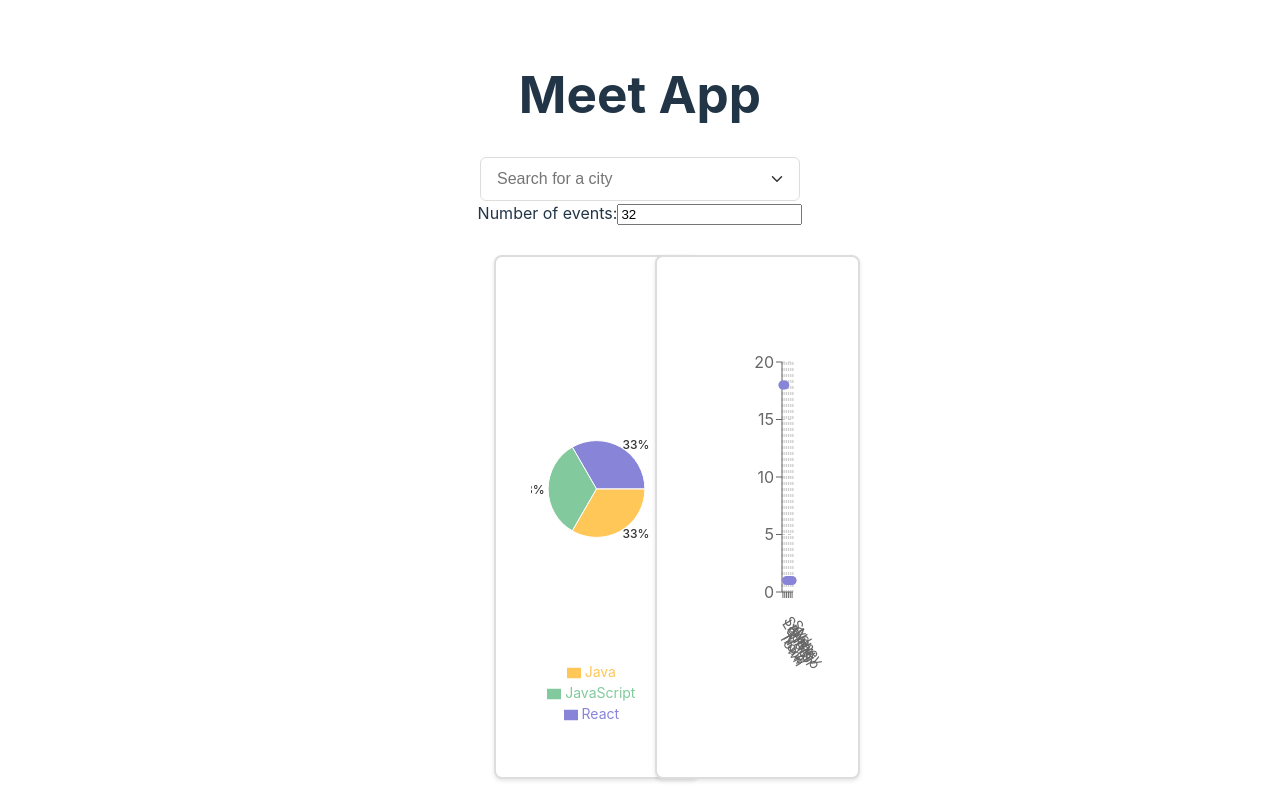
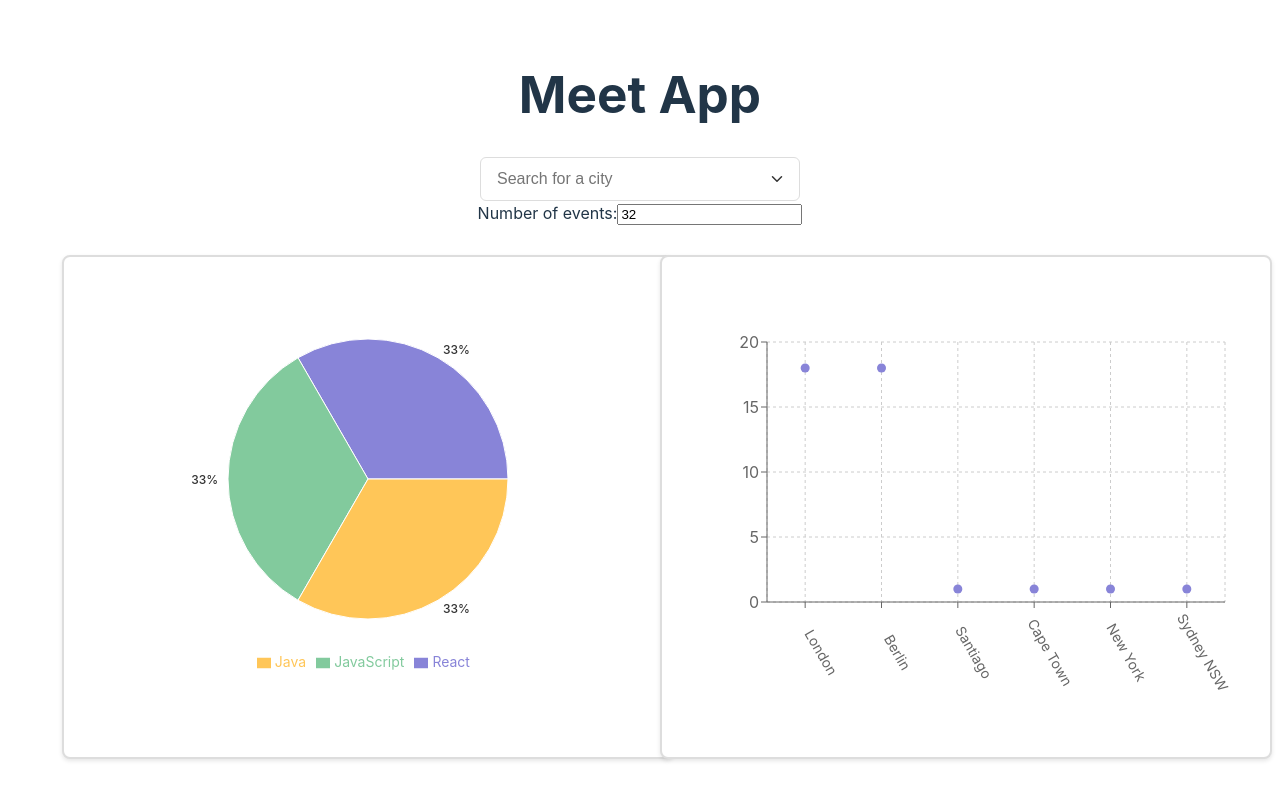
Before and after one commit to CreativeMarkus/meet, a React (Vite) app: page / in a window 1280 px wide. Shown: the top 794 px of the page. Built offline with nearby package versions, Linux system fonts and the light colour scheme.

Commit message:
fixed the charts

```diff
--- a/src/App.css
+++ b/src/App.css
@@ -1,8 +1,8 @@
 #root {
-  max-width: 1600px;
   margin: 0 auto;
   padding: 2rem;
   text-align: center;
+  width: 100%;
 }
 
 .alerts-container {
@@ -139,10 +139,10 @@ input.city { padding-right: 2.5rem; }
 .charts-container {
   display: grid;
   grid-template-columns: 1fr 1fr;
-  gap: 30px;
+  gap: 40px;
   margin: 30px auto;
-  width: 90%;
-  max-width: 1200px;
+  width: 95%;
+  max-width: 1600px;
 }
 
 /* Mobile and tablet responsiveness for charts */
--- a/src/components/CityEventsChart.jsx
+++ b/src/components/CityEventsChart.jsx
@@ -26,17 +26,17 @@ const CityEventsChart = ({ allLocations, events }) => {
     }, [allLocations, events]);
 
     const isMobile = window.innerWidth < 480;
-    const containerPadding = isMobile ? '10px' : '35px';
+    const containerPadding = isMobile ? '10px' : '25px';
 
     return (
         <div style={{ width: '100%', height: isMobile ? 400 : 450, border: '2px solid #ddd', borderRadius: '8px', backgroundColor: 'white', boxShadow: '0 2px 4px rgba(0,0,0,0.1)', padding: containerPadding, display: 'flex', alignItems: 'center', justifyContent: 'center' }}>
             <ResponsiveContainer width="100%" height={isMobile ? 320 : 370}>
                 <ScatterChart
                     margin={{
-                        top: 30,
-                        right: 30,
-                        bottom: 80,
-                        left: 30,
+                        top: 20,
+                        right: 20,
+                        bottom: 60,
+                        left: 20,
                     }}
                 >
                     <CartesianGrid strokeDasharray="3 3" />
--- a/src/components/EventGenresChart.jsx
+++ b/src/components/EventGenresChart.jsx
@@ -64,8 +64,8 @@ const EventGenresChart = ({ events }) => {
     }
 
     const isMobile = window.innerWidth < 480;
-    const containerPadding = isMobile ? '10px' : '35px';
-    const pieRadius = isMobile ? "90%" : "80%";
+    const containerPadding = isMobile ? '10px' : '25px';
+    const pieRadius = isMobile ? "90%" : 140;
 
     return (
         <div style={{ width: '100%', height: isMobile ? 400 : 450, border: '2px solid #ddd', borderRadius: '8px', backgroundColor: 'white', boxShadow: '0 2px 4px rgba(0,0,0,0.1)', padding: containerPadding, display: 'flex', alignItems: 'center', justifyContent: 'center' }}>
```
